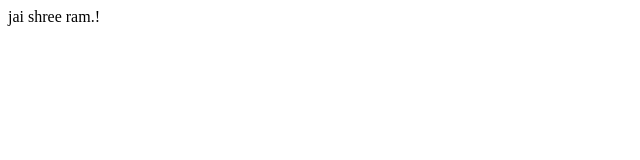
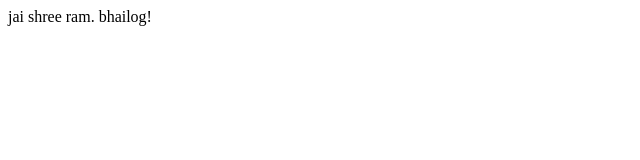
Before and after one commit to Sufalthakre18/localrepo, a plain HTML site: page index.html in a window 1280 px wide. Shown: the full height of the page, 0-640 px from the left. Drawn offline with Linux system fonts and the light colour scheme.

Commit message:
Update index.html

```diff
--- a/index.html
+++ b/index.html
@@ -1 +1 @@
-<p>jai shree ram.!</p>
+<p>jai shree ram. bhailog!</p>
```
